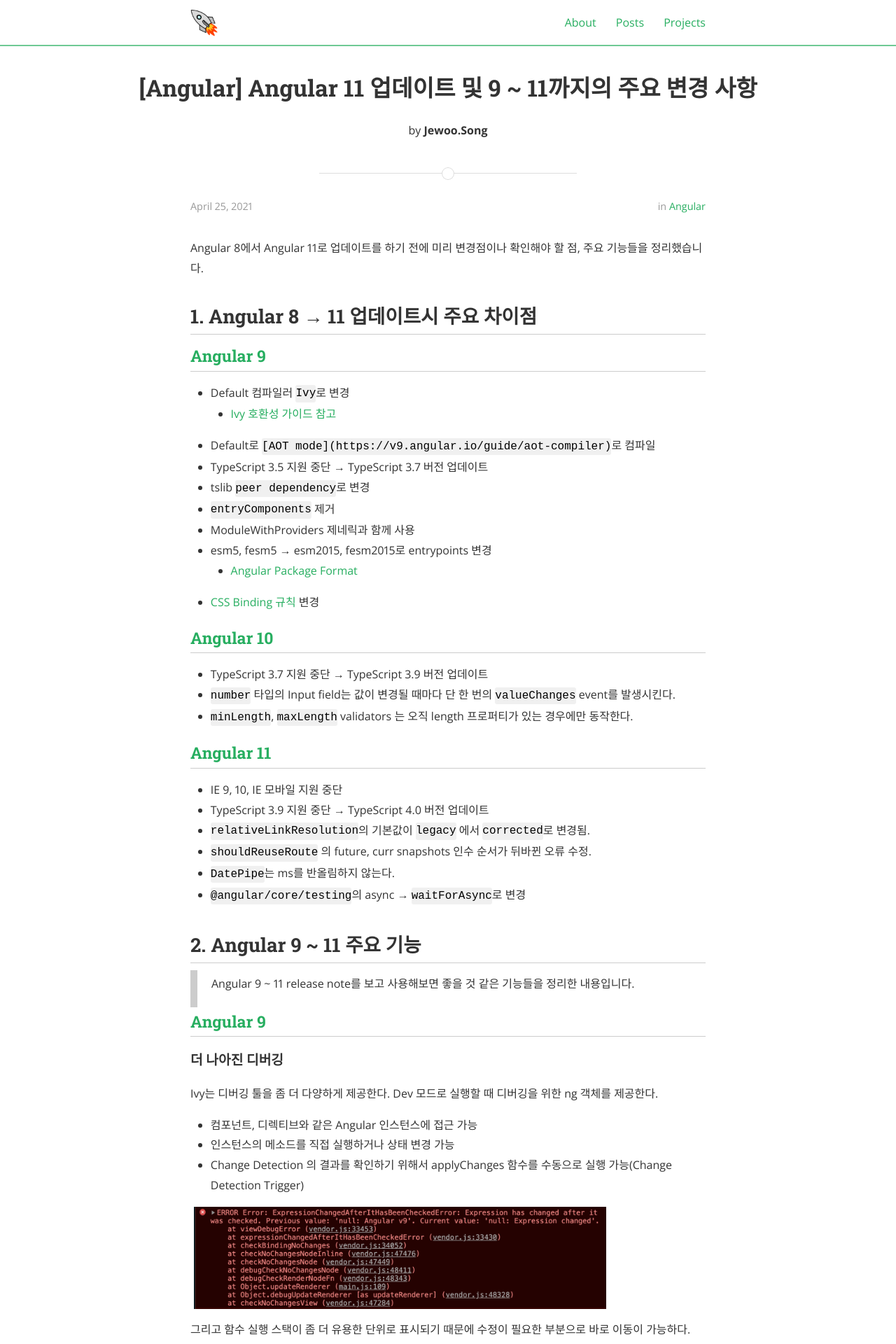
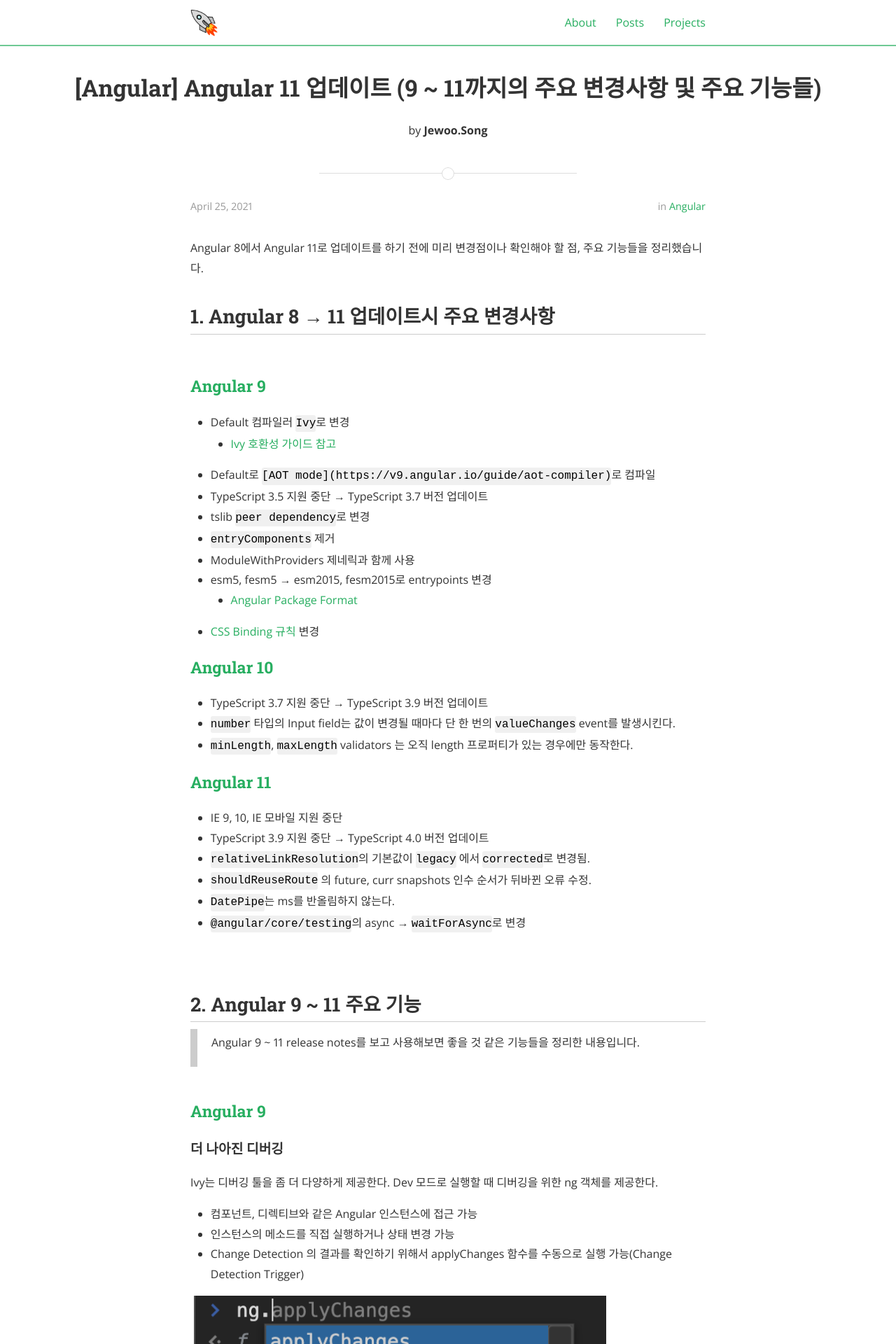
Before and after one commit to iamsjy17/iamsjy17.github.io, a Jekyll site: the page built from _posts/2021-04-25-angular11-update.md, in a window 1280 px wide. Shown: the top 1920 px of the page at 70% size. Built offline with Jekyll 4.4.1, drawn with Linux system fonts in a browser that asks for light colours; nearby versions of some CDN libraries; some web fonts are replaced; comment, search, counter and statistics services are not loaded; some of the changed text lies outside the part shown.

Commit message:
[Angular] Angular11 Update 문서 수정

````diff
--- a/_posts/2021-04-25-angular11-update.md
+++ b/_posts/2021-04-25-angular11-update.md
@@ -1,24 +1,23 @@
 ---
 layout: post
-title: "[Angular] Angular 11 업데이트 및 9 ~ 11까지의 주요 변경 사항"
+title: "[Angular] Angular 11 업데이트 (9 ~ 11까지의 주요 변경사항 및 주요 기능들)"
 date: 2021-04-25 1:00:00
 author: Jewoo.Song
 categories: Angular
 tags:
-  - Angular
+  - Angular release notes
   - Angular 9
-  - Angular 9 release notes
   - Angular 10
-  - Angular 10 release notes
   - Angular 11
-  - Angular 11 release notes
   - Angular 11 Update
   - Ivy
 ---
 
 Angular 8에서 Angular 11로 업데이트를 하기 전에 미리 변경점이나 확인해야 할 점, 주요 기능들을 정리했습니다.
 
-## 1. Angular 8 → 11 업데이트시 주요 차이점
+## 1. Angular 8 → 11 업데이트시 주요 변경사항
+
+<br/>
 
 ### [Angular 9](https://v9.angular.io/guide/updating-to-version-9)
 
@@ -48,9 +47,13 @@
 - `DatePipe`는 ms를 반올림하지 않는다.
 - `@angular/core/testing`의 async → `waitForAsync`로 변경
 
+<br/>
+
 ## 2. Angular 9 ~ 11 주요 기능
 
-> Angular 9 ~ 11 release note를 보고 사용해보면 좋을 것 같은 기능들을 정리한 내용입니다.
+> Angular 9 ~ 11 release notes를 보고 사용해보면 좋을 것 같은 기능들을 정리한 내용입니다.
+
+<br/>
 
 ### [Angular 9](https://blog.angular.io/version-9-of-angular-now-available-project-ivy-has-arrived-23c97b63cfa3)
 
@@ -62,17 +65,23 @@
 - 인스턴스의 메소드를 직접 실행하거나 상태 변경 가능
 - Change Detection 의 결과를 확인하기 위해서 applyChanges 함수를 수동으로 실행 가능(Change Detection Trigger)
 
+![img](/assets/img/angular/angular11update5.png)
+
+<br/>
+
+Ivy 이전에는 발생하는 에러의 실행 스택이 크게 도움이 되지 않았다.
+
 ![img](/assets/img/angular/angular11update2.png)
 
-그리고 함수 실행 스택이 좀 더 유용한 단위로 표시되기 때문에 수정이 필요한 부분으로 바로 이동이 가능하다.
+Ivy에서는 함수 실행 스택이 좀 더 유용한 단위로 표시되기 때문에 수정이 필요한 부분으로 바로 이동이 가능하다.
 
 ![img](/assets/img/angular/angular11update3.png)
 
-Ivy에서는 템플릿 instruction으로 바로 이동할 수 있는 좀 더 유용한 스택을 볼 수 있다.
+템플릿 instruction으로 바로 이동할 수 있는 좀 더 유용한 스택을 볼 수 있다.
 
 ![img](/assets/img/angular/angular11update4.png)
 
-![img](/assets/img/angular/angular11update5.png)
+<br/>
 
 #### TypeScript 3.7 - Optional Chaning
 
@@ -113,11 +122,13 @@
 
 개발하는 동안 컴포넌트, 템플릿, 스타일 코드를 변경해도 실행 중인 애플리케이션에 화면 새로고침 없이 즉시 반영된다.
 
+<br/>
+
 ## 3. Angular 11 Update
 
+> 업데이트 Check List 중 수정사항이 있거나 확인해봐야 하는 항목 위주로 작성하였습니다.
+
 ![img](/assets/img/angular/angular11update1.png)
-
-업데이트 Check List 중 수정사항이 있거나 확인해봐야 하는 항목 위주로 작성하였습니다.
 
 ```bash
 ng update @angular/core@8 @angular/cli@8
@@ -128,6 +139,8 @@
 
 ng update @angular/core @angular/cli
 ```
+
+<br/>
 
 ### 주요 Check List
 
@@ -141,6 +154,8 @@
 - [x] asyncValidator가 validation 동작을 완료한 후 `statusChange` 이벤트를 발생시키도록 변경됨. 동작 확인.
 - [x] RouteReuseStrategy의 `shouldReuseRoute` 인자 순서가 변경 됨으로써 동작 달라지는 부분 없을지 확인
 
+<br/>
+
 ## 참고
 
 - [Angular 8.2 -> 11.0 Check List](https://update.angular.io/?l=3&v=8.2-11.0)
--- a/_sass/_layout.scss
+++ b/_sass/_layout.scss
@@ -290,8 +290,8 @@
       }
 
       h1,
-      h2,
-      h3 {
+      h2
+      {
         border-bottom: 1px solid #ccc;
       }
     }
````
